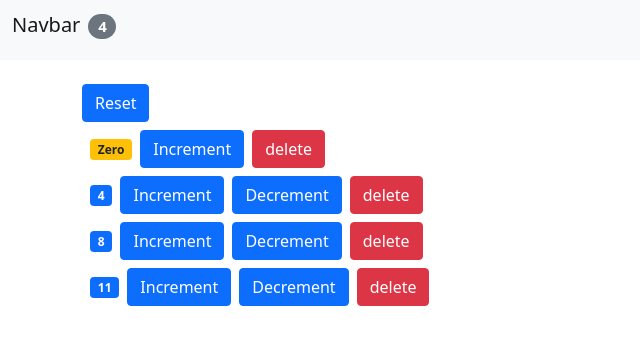
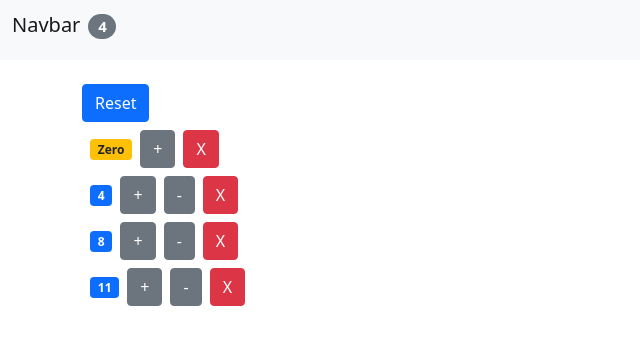
Before and after one commit to eva-hs/cart, a React (Create React App) app: page / in a window 1280 px wide. Shown: the top 344 px of the page, without its empty margins (0-640 px from the left). Built offline with nearby package versions, Linux system fonts and the light colour scheme.

Commit message:
Changed visible names on 3 buttons and changed colors on 2 buttons

```diff
--- a/src/components/Product.jsx
+++ b/src/components/Product.jsx
@@ -8,9 +8,9 @@ class Product extends Component {
         <span className={this.getBadgeClasses()}>{this.formatQuantity()}</span>
         <button
           onClick={() => onIncrement(product)}
-          className="btn btn-primary"
+          className="btn btn-secondary"
         >
-          Increment
+          +
         </button>
         {/* Knappen ska endast synas om värdet quantity
         på just den raden är större än 0 */}
@@ -19,7 +19,7 @@ class Product extends Component {
           onClick={() => onDelete(product.id)}
           className="btn btn-danger ms-2"
         >
-          delete
+          X
         </button>
       </div>
     );
@@ -43,9 +43,9 @@ class Product extends Component {
       this.props.product.quantity > 0 && (
         <button
           onClick={() => this.props.onDecrement(product)}
-          className="btn btn-primary ms-2"
+          className="btn btn-secondary ms-2"
         >
-          Decrement
+          -
         </button>
       )
     );
```
